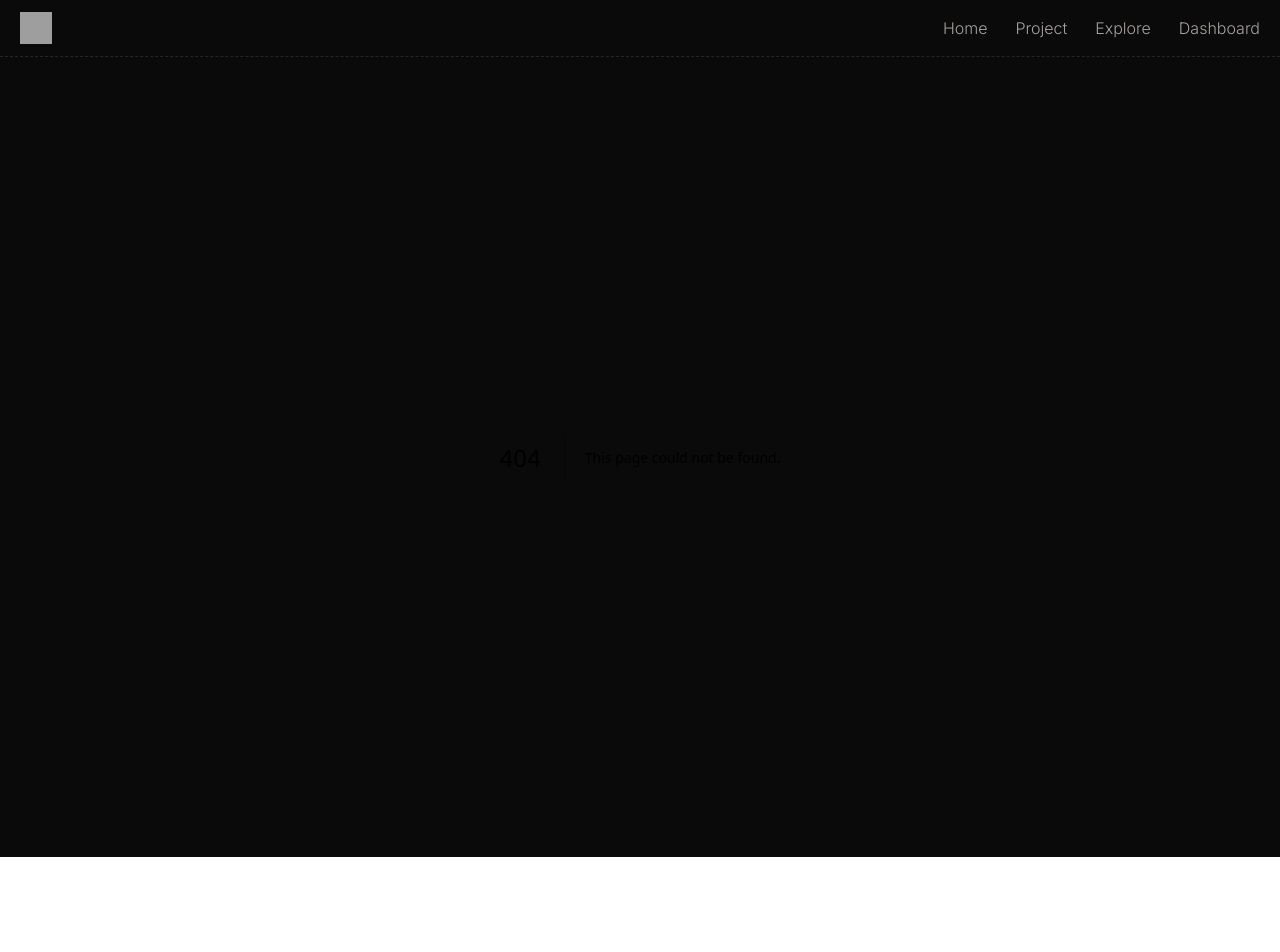
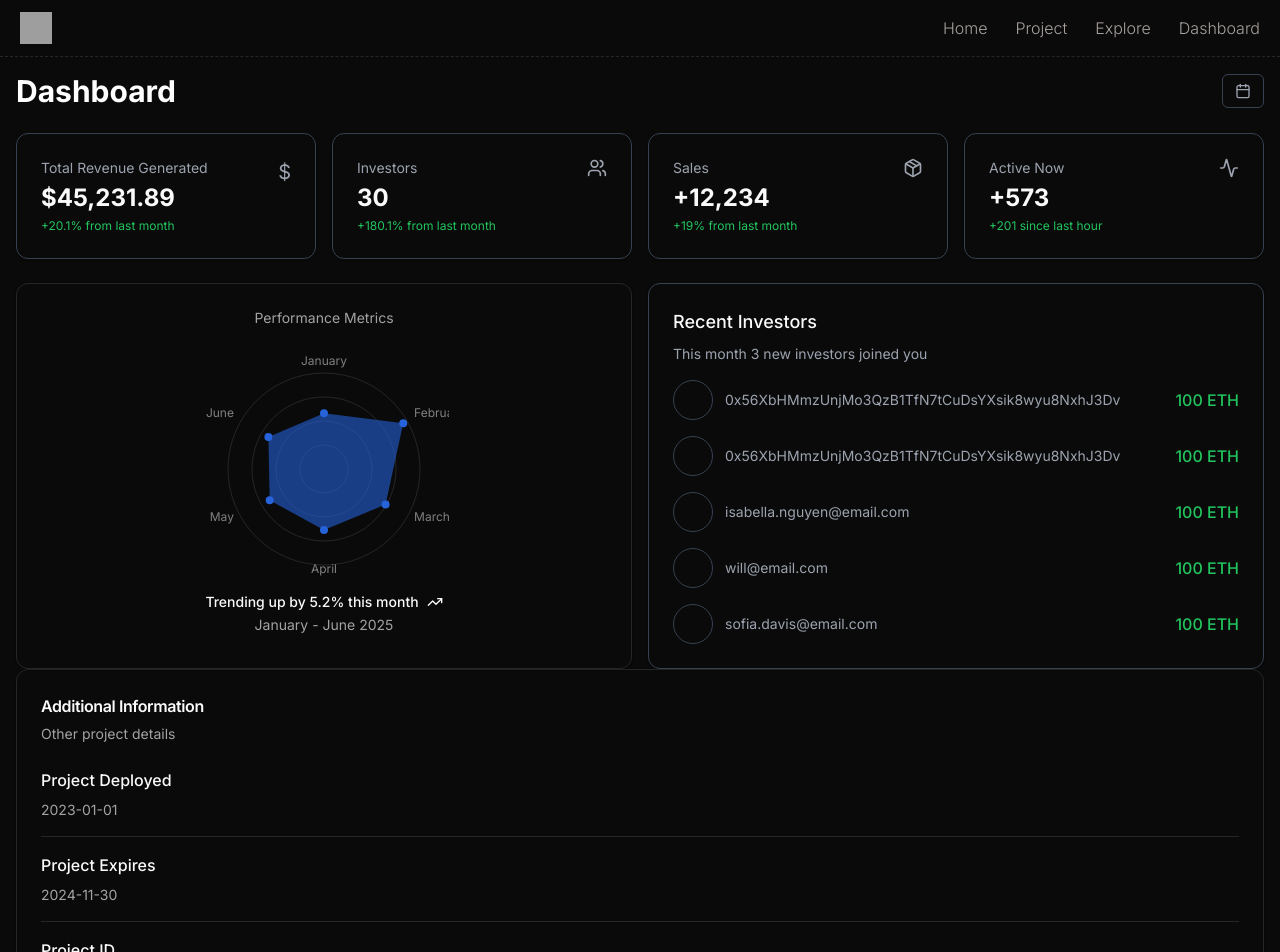
Before and after one commit to agnij-dutta/ZeedChain, a Next.js app in the folder client/: page /investor in a window 1280 px wide. Before the commit this address had no page. Shown: the top 952 px of the page. Before the commit the page ends 857 px from the top, so only its background shows below. Built offline with nearby package versions, Linux system fonts and the light colour scheme; grey boxes are pictures that could not be loaded.

Commit message:
investor dashboard

```diff
--- /dev/null
+++ b/client/app/investor/page.tsx
@@ -0,0 +1,211 @@
+"use client"
+
+import { useState } from "react"
+import { Calendar, Download, Search, Users, Package, ChevronDown, Activity, TrendingUp,Copy } from "lucide-react"
+import { Button } from "@/components/ui/button"
+import { Card, CardContent, CardDescription, CardFooter, CardHeader, CardTitle } from "@/components/ui/card"
+import { Input } from "@/components/ui/input"
+import { Tabs, TabsList, TabsTrigger } from "@/components/ui/tabs"
+import { Avatar } from "@/components/ui/avatar"
+import { PolarAngleAxis, PolarGrid, Radar, RadarChart } from "recharts"
+import { ChartConfig, ChartContainer, ChartTooltip, ChartTooltipContent } from "@/components/ui/chart"
+import { Separator } from "@/components/ui/separator"
+
+const chartData = [
+  { month: "January", desktop: 186 },
+  { month: "February", desktop: 305 },
+  { month: "March", desktop: 237 },
+  { month: "April", desktop: 203 },
+  { month: "May", desktop: 209 },
+  { month: "June", desktop: 214 },
+]
+
+const chartConfig = {
+  desktop: {
+    label: "Desktop",
+    color: "hsl(var(--chart-1))",
+  },
+} satisfies ChartConfig
+
+export default function InvestorDashboard() {
+  const [activeTab, setActiveTab] = useState("overview")
+
+  return (
+    <div className="min-h-screen text-white">
+      <main className="container mx-auto p-4">
+        <div className="flex items-center justify-between mb-6">
+          <h1 className="text-3xl font-bold">Dashboard</h1>
+          <div className="flex items-center gap-4">
+            <div className="flex items-center gap-2 border border-gray-700 px-3 py-2 rounded-md">
+              <Calendar className="h-4 w-4 text-gray-400" />
+
+            </div>
+          </div>
+        </div>
+
+
+        <div className="grid grid-cols-1 md:grid-cols-2 lg:grid-cols-4 gap-4 mb-6">
+          <MetricCard
+            title="Total Revenue Generated"
+            value="$45,231.89"
+            change="+20.1% from last month"
+            icon={<span className="text-xl">$</span>}
+          />
+          <MetricCard
+            title="Investors"
+            value="30"
+            change="+180.1% from last month"
+            icon={<Users className="h-5 w-5" />}
+          />
+          <MetricCard
+            title="Sales"
+            value="+12,234"
+            change="+19% from last month"
+            icon={<Package className="h-5 w-5" />}
+          />
+          <MetricCard
+            title="Active Now"
+            value="+573"
+            change="+201 since last hour"
+            icon={<Activity className="h-5 w-5" />}
+          />
+        </div>
+
+        <div className="grid grid-cols-1 lg:grid-cols-2 gap-4">
+          <Card>
+            <CardHeader className="items-center pb-4">
+              <CardDescription>Performance Metrics</CardDescription>
+            </CardHeader>
+            <CardContent className="pb-0">
+              <ChartContainer config={chartConfig} className="mx-auto aspect-square max-h-[250px]">
+                <RadarChart data={chartData}>
+                  <ChartTooltip cursor={false} content={<ChartTooltipContent hideLabel />} />
+                  <PolarGrid gridType="circle" radialLines={false} />
+                  <PolarAngleAxis dataKey="month" />
+                  <Radar
+                    dataKey="desktop"
+                    fill="var(--color-desktop)"
+                    fillOpacity={0.6}
+                    dot={{
+                      r: 4,
+                      fillOpacity: 1,
+                    }}
+                  />
+                </RadarChart>
+              </ChartContainer>
+            </CardContent>
+            <CardFooter className="flex-col gap-2 text-sm">
+              <div className="flex items-center gap-2 font-medium leading-none">
+                Trending up by 5.2% this month <TrendingUp className="h-4 w-4" />
+              </div>
+              <div className="flex items-center gap-2 leading-none text-muted-foreground">
+                January - June 2025
+              </div>
+            </CardFooter>
+          </Card>
+
+          <Card className="border border-gray-700">
+            <CardContent className="p-6">
+              <h2 className="text-lg font-medium mb-2">Recent Investors</h2>
+              <p className="text-sm text-gray-400 mb-4">This month {3} new investors joined you </p>
+              <div className="space-y-4">
+                <SaleItem name="" email="0x56XbHMmzUnjMo3QzB1TfN7tCuDsYXsik8wyu8NxhJ3Dv" amount="100 ETH" />
+                <SaleItem name="" email="0x56XbHMmzUnjMo3QzB1TfN7tCuDsYXsik8wyu8NxhJ3Dv" amount="100 ETH" />
+                <SaleItem name="" email="isabella.nguyen@email.com" amount="100 ETH" />
+                <SaleItem name="" email="will@email.com" amount="100 ETH" />
+                <SaleItem name="" email="sofia.davis@email.com" amount="100 ETH" />
+              </div>
+            </CardContent>
+          </Card>
+        </div>
+        <Card>
+              <CardHeader>
+                <CardTitle className="text-base">Additional Information</CardTitle>
+                <CardDescription>Other project details</CardDescription>
+              </CardHeader>
+              <CardContent className="grid gap-4">
+                <div className="grid gap-2">
+                  <div className="font-medium">Project Deployed</div>
+                  <div className="text-sm text-muted-foreground">{("2023-01-01")}</div>
+                </div>
+                <Separator />
+                <div className="grid gap-2">
+                  <div className="font-medium">Project Expires</div>
+                  <div className="text-sm text-muted-foreground">{("2024-11-30")}</div>
+                </div>
+                <Separator />
+                <div className="grid gap-2">
+                  <div className="font-medium">Project   ID</div>
+                  <div className="flex items-center gap-2 text-sm text-muted-foreground">
+                    #3
+                    <Button variant="ghost" size="icon" className="h-6 w-6">
+                      <Copy className="h-3 w-3" />
+                      <span className="sr-only">Copy member ID</span>
+                    </Button>
+                  </div>
+                </div>
+              </CardContent>
+            </Card>
+      </main>
+    </div>
+  )
+}
+
+function MetricCard({ title, value, change, icon }) {
+  return (
+    <Card className="border border-gray-700">
+      <CardContent className="p-6">
+        <div className="flex justify-between items-start">
+          <div>
+            <p className="text-sm text-gray-400 mb-1">{title}</p>
+            <h3 className="text-2xl font-bold">{value}</h3>
+            <p className="text-xs text-green-500 mt-1">{change}</p>
+          </div>
+          <div className="text-gray-400">{icon}</div>
+        </div>
+      </CardContent>
+    </Card>
+  )
+}
+
+function SaleItem({ name, email, amount }) {
+  return (
+    <div className="flex items-center justify-between">
+      <div className="flex items-center gap-3">
+        <Avatar className="h-10 w-10 border border-gray-700">
+          <span className="text-xs">{name.charAt(0)}</span>
+        </Avatar>
+        <div>
+          <p className="font-medium">{name}</p>
+          <p className="text-sm text-gray-400">{email}</p>
+        </div>
+      </div>
+      <span className="text-green-500 font-medium">{amount}</span>
+    </div>
+  )
+}
+
+function RevenueChart() {
+  // This is a simplified chart component
+  // In a real application, you would use a library like recharts or chart.js
+  const months = ["Jan", "Feb", "Mar", "Apr", "May", "Jun", "Jul", "Aug", "Sep", "Oct", "Nov", "Dec"]
+  const values = [4500, 6000, 3500, 3000, 2800, 2500, 2500, 4000, 2000, 5500, 3000, 5000]
+  const maxValue = Math.max(...values)
+
+  return (
+    <div className="flex h-full items-end gap-2">
+      {months.map((month, index) => (
+        <div key={month} className="flex flex-col items-center flex-1">
+          <div
+            className="w-full bg-white"
+            style={{
+              height: `${(values[index] / maxValue) * 100}%`,
+              maxHeight: "90%",
+            }}
+          ></div>
+          <span className="text-xs text-gray-400 mt-2">{month}</span>
+        </div>
+      ))}
+    </div>
+  )
+}
--- /dev/null
+++ b/client/components/ui/separator.tsx
@@ -0,0 +1,31 @@
+"use client"
+
+import * as React from "react"
+import * as SeparatorPrimitive from "@radix-ui/react-separator"
+
+import { cn } from "@/lib/utils"
+
+const Separator = React.forwardRef<
+  React.ElementRef<typeof SeparatorPrimitive.Root>,
+  React.ComponentPropsWithoutRef<typeof SeparatorPrimitive.Root>
+>(
+  (
+    { className, orientation = "horizontal", decorative = true, ...props },
+    ref
+  ) => (
+    <SeparatorPrimitive.Root
+      ref={ref}
+      decorative={decorative}
+      orientation={orientation}
+      className={cn(
+        "shrink-0 bg-border",
+        orientation === "horizontal" ? "h-[1px] w-full" : "h-full w-[1px]",
+        className
+      )}
+      {...props}
+    />
+  )
+)
+Separator.displayName = SeparatorPrimitive.Root.displayName
+
+export { Separator }
--- a/client/package.json
+++ b/client/package.json
@@ -13,6 +13,7 @@
     "@radix-ui/react-avatar": "^1.1.3",
     "@radix-ui/react-progress": "^1.1.2",
     "@radix-ui/react-select": "^2.1.6",
+    "@radix-ui/react-separator": "^1.1.2",
     "@radix-ui/react-slider": "^1.2.3",
     "@radix-ui/react-slot": "^1.1.2",
     "@radix-ui/react-tabs": "^1.1.3",
```
Also changed, not shown: 1 other file (tests, documents, lock files or other folders).
